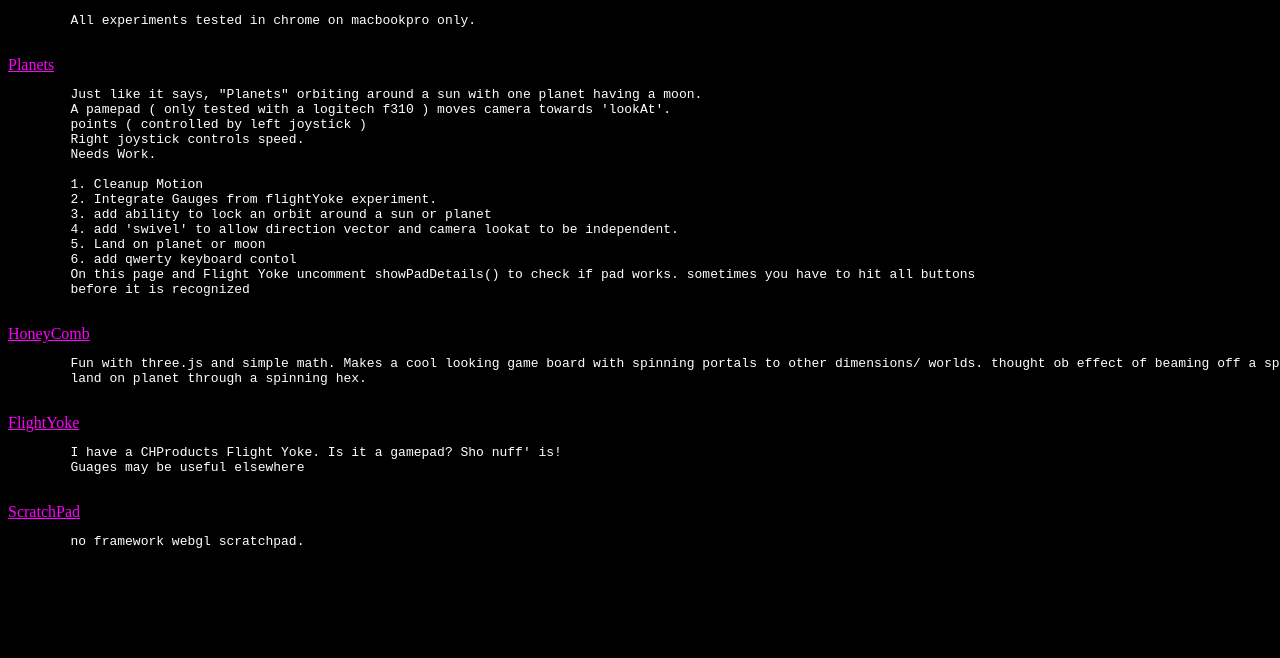
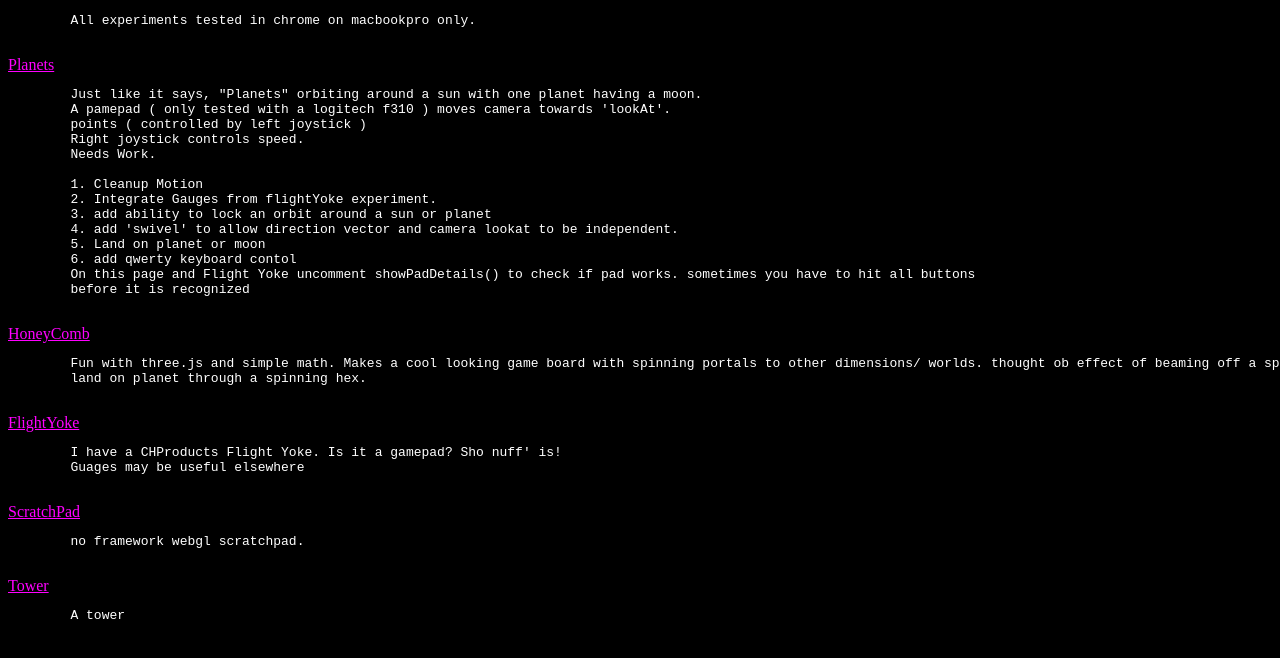
Before and after one commit to MarcoEzekiel/gamepad_101, a plain HTML site: page index.html in a window 1280 px wide. Shown: the top 658 px of the page. Drawn offline with Linux system fonts and the light colour scheme.

Commit message:
add tower link to index page

```diff
--- a/index.html
+++ b/index.html
@@ -42,6 +42,10 @@
 		<pre>
 	no framework webgl scratchpad.
 		</pre>
+		<a href ="tower.html">Tower</a>
+		<pre>
+	A tower
+		</pre>
 
 	</body>
 </header>
```
